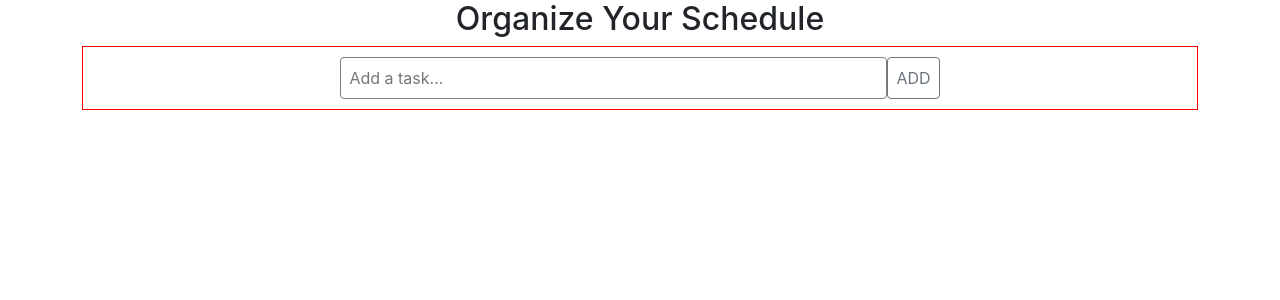
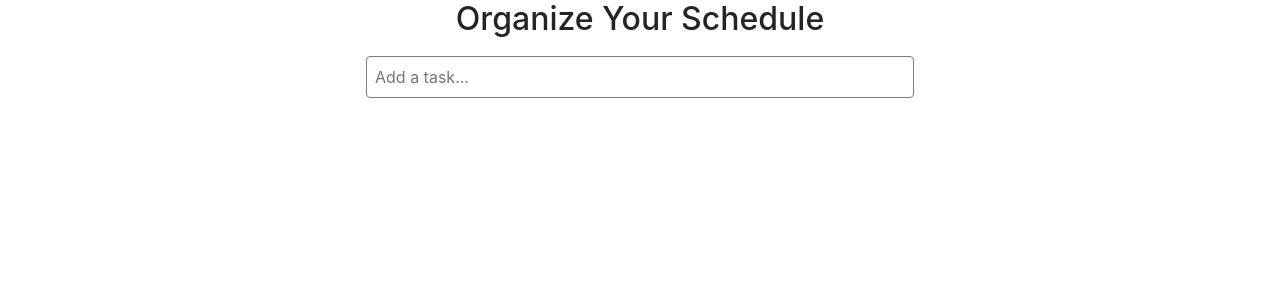
Before and after one commit to Tripathikritika/Todo, a React (Create React App) app: page / in a window 1280 px wide. Shown: the top 300 px of the page. Built offline with nearby package versions, Linux system fonts and the light colour scheme.

Commit message:
Add Functionality

```diff
--- a/src/Components/Todo.jsx
+++ b/src/Components/Todo.jsx
@@ -1,27 +1,60 @@
 import React, { useState } from 'react'
 import styles from '../Style/Todo.module.css'
+import { addTask } from '../Redux/action'
+import { useSelector } from 'react-redux'
+import { useDispatch } from 'react-redux'
 
 export default function Todo() {
-    const [ taskInput , setTaskInput ] = useState()
+    const [ taskInput , setTaskInput ] = useState("")
+    const todoArray = useSelector((state) => state.reducers.todoArray)
+    const dispatch = useDispatch()
 
+    const handleInputAdd = ( e ) =>{
+        e.preventDefault()
+        dispatch(addTask( taskInput ))
+    }
+    // console.log(taskInput)
     return (
-        <div className="container text-center">
+        <div className="container">
             <div className="row">
-                <div className="col-12">
+                <div className="col-12 text-center">
                     <h2>Organize Your Schedule</h2>
                 </div>
             </div>
 
             <div className="row">
-                    <div className="col-12">
-                        <div className={styles.addDiv}>
-                            <div className="d-flex justify-content-center">
-                                <input type="text" placeholder="Add a task..." value={taskInput} name ={taskInput} onChange={(e) => setTaskInput(e.target.value)} className={`rounded p-2 ${styles.inputAdd}`}/>
-                                <div className="p-2 rounded btn btn-outline-secondary">ADD</div>
-                            </div>
+                <div className="col-12">
+                    <div className={`${styles.addDiv} `}>
+                        <div className="text-center">
+                            <form onSubmit = {handleInputAdd}>
+                                <input type="text" placeholder="Add a task..." value={taskInput} name ={taskInput} onChange={(e) => setTaskInput(e.target.value)} className={`rounded  p-2 ${styles.inputAdd}`}/>
+                                {/* <div className="p-2 rounded btn btn-outline-secondary">ADD</div> */}
+                            </form>
                         </div>
+                        <div className="text-left">
+                            {
+                                todoArray && todoArray.map((item) =>
+                                    <div key={item.id}>
+                                        <div className = "container">
+                                            <div className = "row">
+                                                <div className = "col-12 m-2 d-flex justify-content-center">
+                                                    <div className = "card" style={{width:'200px'}}>
+                                                        <div className = "card-body">
+                                                            {item.title}
+                                                        </div>
+                                                    </div>
+                                                </div>
+                                            </div>
+                                        </div>
+                                    </div>
+                                )
+                            }
                     </div>
+            </div>
                 </div>
+            </div>
+
+
         </div>
     )
 }
--- a/src/Redux/action.js
+++ b/src/Redux/action.js
@@ -0,0 +1,11 @@
+import actionConstant from './actionsTypes'
+import { v4 as uuidv4 } from 'uuid'
+
+export const addTask = ( payload ) => ({
+    type : actionConstant.TODO_ADD,
+    payload : {
+        id : uuidv4(),
+        title : payload,
+        status : true
+    }
+})
--- a/src/Redux/actionsTypes.js
+++ b/src/Redux/actionsTypes.js
@@ -1 +1,5 @@
 const TODO_ADD = "TODO_ADD"
+
+export default {
+    TODO_ADD
+}
--- /dev/null
+++ b/src/Redux/localStorage.js
@@ -0,0 +1,7 @@
+export const loadData = (key) => {
+    return JSON.parse(localStorage.getItem(key))
+}
+
+export const saveData = (key , data ) => {
+    localStorage.setItem(key,JSON.stringify(data))
+}
--- a/src/Redux/reducer.js
+++ b/src/Redux/reducer.js
@@ -0,0 +1,22 @@
+import actionConstant from './actionsTypes'
+import { loadData,saveData } from '../Redux/localStorage'
+
+const initState = {
+    todoArray :loadData('todoArray') || [],
+    status :  loadData('status') || false,
+}
+
+export default ( state = initState, action ) => {
+    switch( action.type ) {
+        case actionConstant.TODO_ADD:
+            saveData('status' , true )
+            saveData('todoArray' , [...state.todoArray , action.payload ] )
+            return{
+                ...state,
+                todoArray : [...state.todoArray , action.payload ],
+                status : true
+            }
+        default :
+            return state
+    }
+}
--- a/src/Redux/store.js
+++ b/src/Redux/store.js
@@ -0,0 +1,13 @@
+import { createStore , applyMiddleware , compose, combineReducers } from 'redux'
+import reducers from './reducer'
+import thunk from "redux-thunk";
+
+
+const rootReducer = combineReducers({reducers})
+
+const composeEnhancers = window.__REDUX_DEVTOOLS_EXTENSION_COMPOSE__ || compose
+
+export const store = createStore(
+    rootReducer,
+    composeEnhancers(applyMiddleware(thunk))
+)
--- a/src/Style/Todo.module.css
+++ b/src/Style/Todo.module.css
@@ -1,5 +1,4 @@
 .addDiv {
-  border: 1px solid red;
   padding: 10px;
 }
 
--- a/src/index.js
+++ b/src/index.js
@@ -2,10 +2,12 @@ import React from 'react';
 import ReactDOM from 'react-dom';
 import './index.css';
 import App from './App';
+import {Provider} from 'react-redux'
+import { store } from './Redux/store'
 
 ReactDOM.render(
-  <>
+  <Provider store = {store}>
     <App />
-  </>,
+  </Provider>,
   document.getElementById('root')
 );
```
